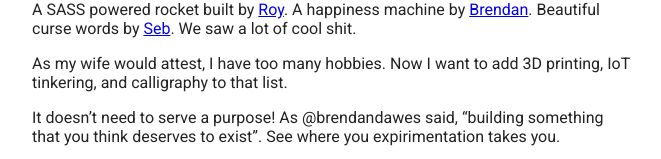
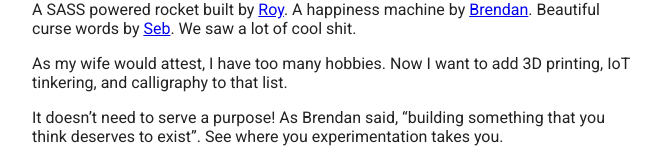
Before and after one commit to adamgiese/adamgiese.github.io, a Jekyll site: the page built from _posts/2016-06-15-smashingconf.md, in a window 1280 px wide. Shown: the part 876-1035 px from the top of the page, without its empty margins (308-969 px from the left). Built offline with Jekyll 4.4.1, drawn with Linux system fonts in a browser that asks for light colours.

Commit message:
Fix SmashingConf post typos

```diff
--- a/_posts/2016-06-15-smashingconf.md
+++ b/_posts/2016-06-15-smashingconf.md
@@ -25,4 +25,4 @@ A SASS powered rocket built by [Roy](https://twitter.com/roy). A happiness machi
 
 As my wife would attest, I have too many hobbies. Now I want to add 3D printing, IoT tinkering, and calligraphy to that list.
 
-It doesn't need to serve a purpose! As @brendandawes said, "building something that you think deserves to exist". See where you expirimentation takes you.
+It doesn't need to serve a purpose! As Brendan said, "building something that you think deserves to exist". See where you experimentation takes you.
```
